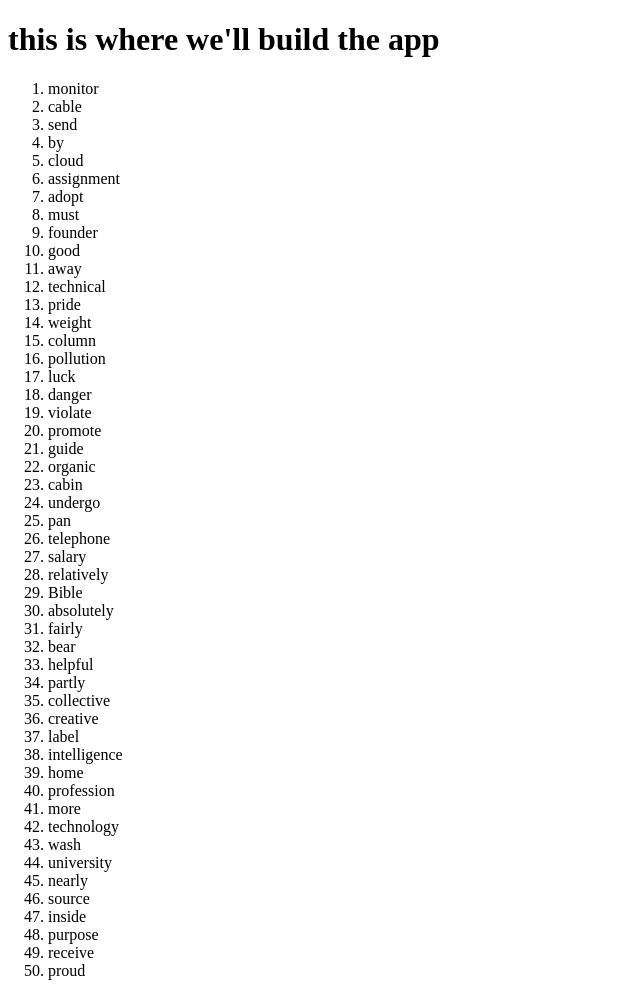
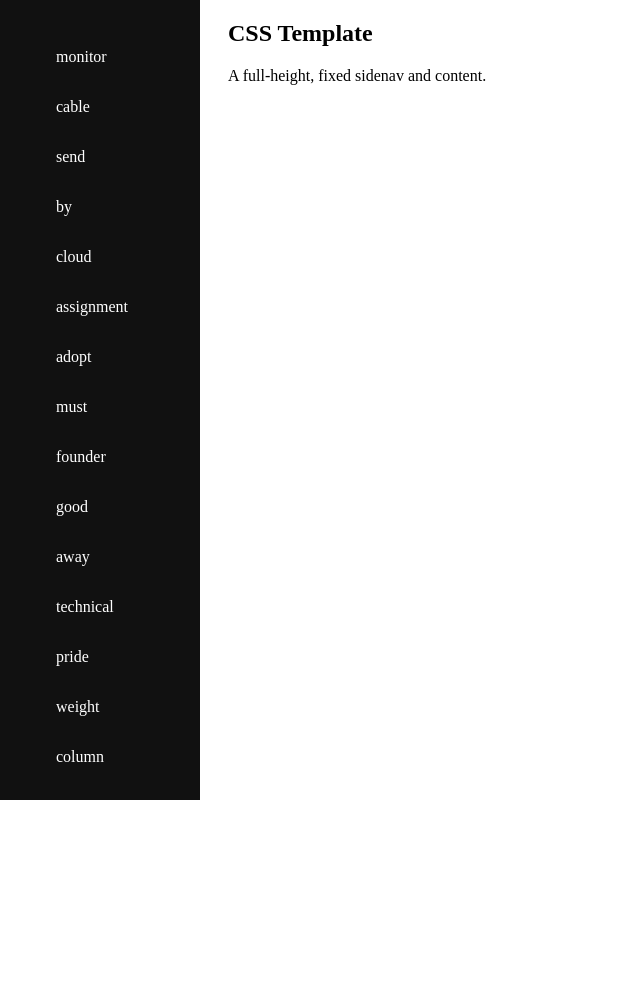
Before and after one commit to jakefromm/fridger, a Gatsby site: page /app in a window 1280 px wide. Shown: the whole page, without its empty margins (0-640 px from the left). After the commit the page ends 800 px from the top, so only its background shows below. Built offline with nearby package versions, Linux system fonts and the light colour scheme; Gatsby itself is replaced by a stand-in of ours.

Commit message:
style changes

```diff
--- a/gatsby-config.ts
+++ b/gatsby-config.ts
@@ -8,7 +8,7 @@ const config: GatsbyConfig = {
   // If you use VSCode you can also use the GraphQL plugin
   // Learn more at: https://gatsby.dev/graphql-typegen
   graphqlTypegen: true,
-  plugins: [],
+  plugins: [`gatsby-plugin-sass`],
 }
 
 export default config
--- a/package.json
+++ b/package.json
@@ -17,8 +17,10 @@
   },
   "dependencies": {
     "gatsby": "^5.5.0",
+    "gatsby-plugin-sass": "^6.5.0",
     "react": "^18.2.0",
-    "react-dom": "^18.2.0"
+    "react-dom": "^18.2.0",
+    "sass": "^1.58.0"
   },
   "devDependencies": {
     "@types/node": "^18.11.18",
--- a/src/components/wordlist.tsx
+++ b/src/components/wordlist.tsx
@@ -38,7 +38,7 @@ let words = fiftyRandomWords(wordsList)
 console.log("words in function", words)
     return (
     <>
-      <h1>this is where we'll build the app</h1>
+
       <ol>
         {words.map((word: string) => {return(
             <li key={word}>{word}</li>
--- a/src/pages/app.tsx
+++ b/src/pages/app.tsx
@@ -1,11 +1,19 @@
 import React from "react";
-import { arrayBuffer } from "stream/consumers";
+import '../styles/index.scss'
 import WordList from "../components/wordlist";
 
 export default function App() {
     return (
     <>
-     <WordList />
+    <div className="sidebar">
+    <WordList />
+</div>
+
+<div className="content">
+  <h2>CSS Template</h2>
+  <p>A full-height, fixed sidenav and content.</p>
+
+</div>
     </>
   );
 }
--- /dev/null
+++ b/src/styles/index.scss
@@ -0,0 +1,44 @@
+
+
+  main {
+    margin: 0;
+    font-family: Arial, Helvetica, sans-serif;
+  }
+
+  /* Style the side navigation */
+  .sidebar {
+    height: 100%;
+    width: 200px;
+    position: fixed;
+    z-index: 1;
+    top: 0;
+    left: 0;
+    background-color: #111;
+    overflow-x: hidden;
+  }
+
+
+  /* Side navigation links */
+  .sidebar ol {
+    padding-top: 1rem;
+    color: white;
+  }
+
+  .sidebar li {
+    color: white;
+    padding: 1rem;
+    text-decoration: none;
+    display: block;
+  }
+
+  /* Change color on hover */
+  .sidebar li:hover {
+    background-color: #ddd;
+    color: black;
+  }
+
+  /* Style the content */
+  .content {
+    margin-left: 200px;
+    padding-left: 20px;
+  }
```
Also changed, not shown: 1 other file.
